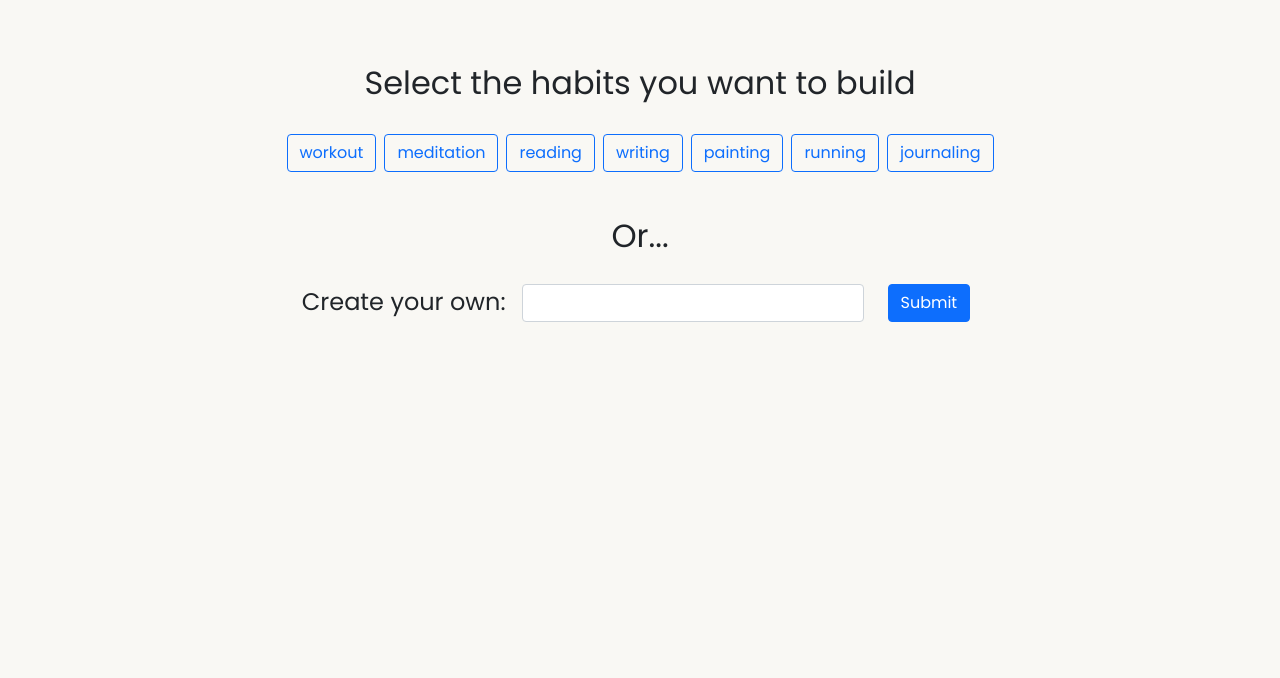
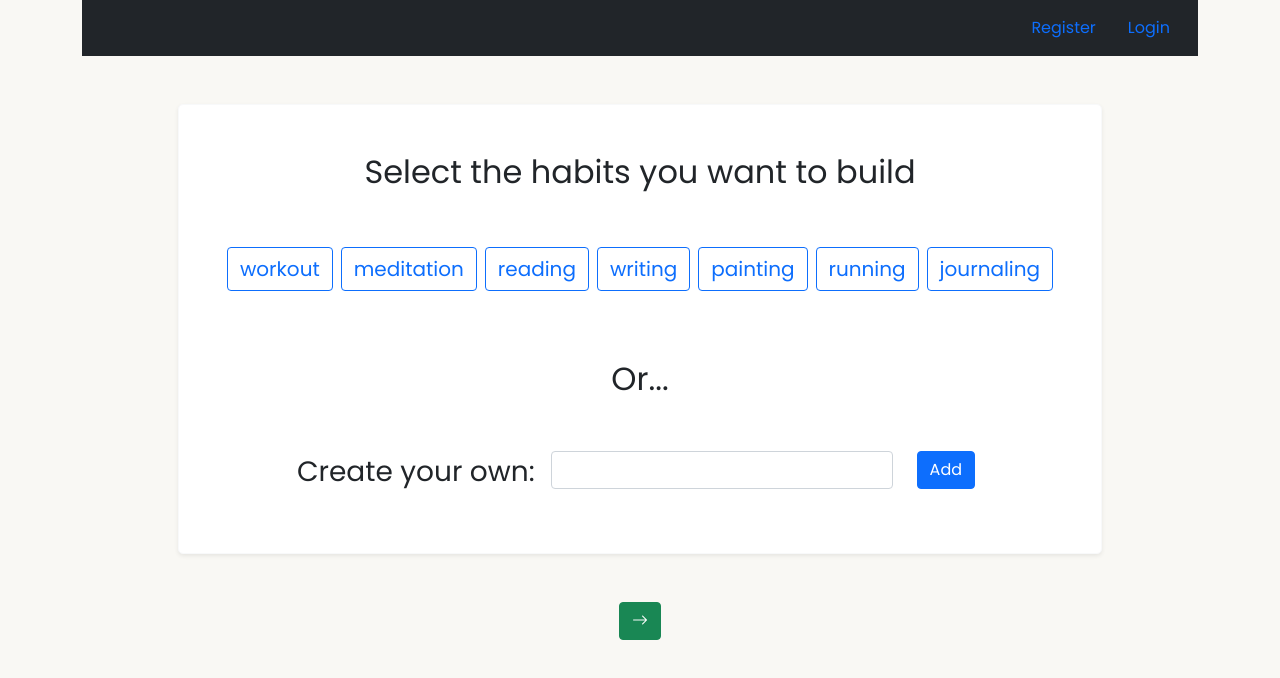
Before and after one commit to jaythanki23/habit-tracker, a React (Create React App) app in the folder client/: page / in a window 1280 px wide. Shown: the top 678 px of the page. Built offline with nearby package versions, Linux system fonts and the light colour scheme.

Commit message:
Changed the UI

```diff
--- a/client/public/index.html
+++ b/client/public/index.html
@@ -12,7 +12,12 @@
     <!-- <link rel="apple-touch-icon" href="%PUBLIC_URL%/logo192.png" /> -->
     <link rel="manifest" href="%PUBLIC_URL%/manifest.json" />
     <link href="https://cdn.jsdelivr.net/npm/bootstrap@5.0.2/dist/css/bootstrap.min.css" rel="stylesheet" integrity="sha384-EVSTQN3/azprG1Anm3QDgpJLIm9Nao0Yz1ztcQTwFspd3yD65VohhpuuCOmLASjC" crossorigin="anonymous">
-    <script src="https://kit.fontawesome.com/51c271a610.js" crossorigin="anonymous"></script>
+    <link rel="stylesheet" href="https://cdn.jsdelivr.net/npm/bootstrap-icons@1.8.1/font/bootstrap-icons.css">
+    <!-- MDB -->
+    <!-- <link
+    href="https://cdnjs.cloudflare.com/ajax/libs/mdb-ui-kit/3.11.0/mdb.min.css"
+    rel="stylesheet"
+    /> -->
 
     <title>React App</title>
   </head>
@@ -22,5 +27,10 @@
 
     <script src="https://cdn.jsdelivr.net/npm/@popperjs/core@2.9.2/dist/umd/popper.min.js" integrity="sha384-IQsoLXl5PILFhosVNubq5LC7Qb9DXgDA9i+tQ8Zj3iwWAwPtgFTxbJ8NT4GN1R8p" crossorigin="anonymous"></script>
     <script src="https://cdn.jsdelivr.net/npm/bootstrap@5.0.2/dist/js/bootstrap.min.js" integrity="sha384-cVKIPhGWiC2Al4u+LWgxfKTRIcfu0JTxR+EQDz/bgldoEyl4H0zUF0QKbrJ0EcQF" crossorigin="anonymous"></script>
+    <!-- MDB -->
+    <!-- <script
+    type="text/javascript"
+    src="https://cdnjs.cloudflare.com/ajax/libs/mdb-ui-kit/3.11.0/mdb.min.js"
+    ></script> -->
   </body>
 </html>
--- a/client/src/App.css
+++ b/client/src/App.css
@@ -9,11 +9,11 @@
   background-color: #f9f8f4;
 } */
 
-* {
+/* * {
   box-sizing: border-box;
   margin: 0;
   padding: 0;
-}
+} */
 
 /* body {
   font-size: 1rem;
--- a/client/src/App.js
+++ b/client/src/App.js
@@ -1,9 +1,10 @@
 import { BrowserRouter as Router, Routes, Route  } from 'react-router-dom';
 import Home from './components/pages/Home';
 import About from './components/pages/About';
+import Navbar from './components/layout/Navbar';
 import Register from './components/auth/Register';
 import Login from './components/auth/Login';
-import Dashboard from './components/UserDashboard/Dashboard';
+import Dashboard from './components/dashboard/Dashboard';
 import HabitState from './context/HabitState';
 
 import './App.css';
@@ -14,6 +15,7 @@ function App() {
       <Router>
         <div className='App'>
           <div className='container'>
+            <Navbar />
             <Routes>
               <Route exact path='/' element={<Home />} />
               <Route exact path='/about' element={<About />} />
--- a/client/src/components/Form/CheckboxForm.js
+++ b/client/src/components/Form/CheckboxForm.js
@@ -24,25 +24,17 @@ const CheckboxForm = () => {
   }
 
   return (
-    <div className='align-items-center'>
-      <div className="d-flex flex-column justify-content-center align-items-center gap-4 m-3 p-5 ">
-        <h2>Select the habits you want to build</h2>
+    <div className='d-flex flex-column justify-content-center align-items-center w-100 gap-5'>
+      {/* style={{"min-height": "100vh"}} */}
+      <div className="d-flex flex-column justify-content-center align-items-center gap-5 mt-5 p-5 border border-light rounded-3 shadow-sm bg-white">
+        <h2 className='fs-2'>Select the habits you want to build</h2>
         <div className='d-flex flex-row justify-content-center align-items-center flex-wrap gap-2'>
           {habits.map(habit => <Checkboxes key={habit.name} name={habit.name} status={habit.status} />)}
         </div>
         <div className='fs-2 mt-2 pt-2'>Or...</div>
-        {/* <button className='fr pa3 bw1 b--solid br2 grow bg-white' onClick={onSubmit}><i class="fa-solid fa-chevron-right"></i></button> */}
-        {/* <form>
-          <div className='f3 b' style={{'color': '#888'}}>Create your own</div>
-          <input className='dib' type='text' name='create' value={text} onChange={onChange} id='input'/>
-          <button type='submit' className='ma2 pa2 w3 bg-green bn grow' onClick={onClick}>
-            <i className="fa-solid fa-right-to-bracket"></i>
-          </button>
-          {text && <div>{text}</div> }
-        </form> */}
         <form className="row g-2">
           <div className="col-auto">
-            <label htmlFor="pt" className="fs-4">Create your own:</label>
+            <label htmlFor="pt" className="fs-3">Create your own:</label>
             {/* <input type="text" readonly className="form-control-plaintext" id="pt" value="Create your own:" /> */}
           </div>
           <div className="col-auto mx-2">
@@ -50,10 +42,11 @@ const CheckboxForm = () => {
             <input type="text" className="form-control" value={text} onChange={onChange} />
           </div>
           <div className="col-auto mx-2">
-            <button type="submit" className="btn btn-primary mb-3" onClick={onClick}>Submit</button>
+            <button type="submit" className="btn btn-primary mb-3" onClick={onClick}>Add</button>
           </div>
         </form>
       </div>
+      <button type='button' className='btn btn-success' onClick={onSubmit}><i class="bi bi-arrow-right"></i></button>
     </div>
   )
 }
--- a/client/src/components/Form/Checkboxes.js
+++ b/client/src/components/Form/Checkboxes.js
@@ -19,7 +19,7 @@ const Checkboxes = ({ name, status }) => {
         </div>
       </label> */}
       <input type="checkbox" className="btn-check" name={name} value={name} onChange={onChecked} id={name} checked={status} autoComplete="off" />
-      <label className="btn btn-outline-primary" htmlFor={name}>{name}</label>
+      <label className="fs-5 btn btn-outline-primary" htmlFor={name}>{name}</label>
     </div>
   )
 }
--- a/client/src/components/UserDashboard/TodayDate.js
+++ b/client/src/components/dashboard/CurrentDate.js
@@ -1,6 +1,6 @@
 import React from 'react'
 
-const TodayDate = () => {
+const CurrentDate = () => {
   // Get date
   const d = new Date();
 
@@ -17,8 +17,8 @@ const TodayDate = () => {
   const date = d.getDate();
 
   return (
-    <div className='f2 ma1'>{day}, {month} {date}</div>
+    <div className='fs-2 m-2 p-2'>{day}, {month} {date}</div>
   )
 }
 
-export default TodayDate
+export default CurrentDate;
--- a/client/src/components/UserDashboard/Dashboard.js
+++ b/client/src/components/dashboard/Dashboard.js
@@ -1,12 +1,12 @@
 import { React } from 'react'
 import DashboardHabits from './DashboardHabits';
-import Date from './TodayDate';
+import CurrentDate from './CurrentDate';
 
 const Dashboard = () => {
 
   return (
     <div>
-      <Date />
+      <CurrentDate />
       <DashboardHabits />
     </div>
   )
--- a/client/src/components/UserDashboard/DashboardHabits.js
+++ b/client/src/components/dashboard/DashboardHabits.js
@@ -8,13 +8,13 @@ const DashboardHabits = () => {
   const myHabits = habits.filter(habit => habit.status === true);
 
   return (
-    <div className='center bn br3 w-70 vh-75 mt5 pa5 bg-white shadow-1'>
-      <table>
+    <div className='m-4 p-4'>
+      <table className='table'>
         <thead>
           <tr>
-            <th>Habit</th>
-            <th>Completion</th>
-            <th>Duration (in mins)</th>
+            <th scope='col'>Habit</th>
+            <th scope='col'>Completion</th>
+            <th scope='col'>Duration (in mins)</th>
           </tr>
         </thead>
         <tbody>
--- a/client/src/components/UserDashboard/Habit.js
+++ b/client/src/components/dashboard/Habit.js
@@ -31,7 +31,7 @@ const Habit = ({ name }) => {
           <td>{name}</td>
           <td><input type='checkbox' name='habit' onChange={onChecked} /></td>
           <td><input type='number' id='duration' onChange={onChange} /></td>
-          <td><button type='button' className='f6 grow no-underline br-pill ba ph3 pv2 mb2 dib bg-green' onClick={onSubmit} disabled={!isChecked}>Submit</button></td>
+          <td><button type='button' className='btn btn-success' onClick={onSubmit} disabled={!isChecked}>Submit</button></td>
         </tr>
       }
     </>
--- /dev/null
+++ b/client/src/components/layout/Navbar.js
@@ -0,0 +1,23 @@
+import React from 'react';
+import { Link } from 'react-router-dom';
+
+const Navbar = () => {
+  return (
+    <nav className='navbar navbar-light bg-dark'>
+      <div className='container justify-content-end'>
+        <Link to='/register' className='nav-link float-end' >Register</Link>
+        <Link to='/login' className='nav-link active' >Login</Link>
+        {/* <ul className='navbar-nav'>
+          <li className='nav-item'>
+            <Link to='/register' className='nav-link active' >Register</Link>
+          </li>
+          <li className='nav-item'>
+            <Link to='/login' className='nav-link active' >Login</Link>
+          </li>
+        </ul> */}
+      </div>
+    </nav>
+  )
+}
+
+export default Navbar
--- a/client/src/components/pages/Home.js
+++ b/client/src/components/pages/Home.js
@@ -1,7 +1,7 @@
 import React from 'react';
 import Register from '../auth/Register';
 import CheckboxForm from '../form/CheckboxForm';
-import Dashboard from '../UserDashboard/Dashboard';
+import Dashboard from '../dashboard/Dashboard';
 
 const Home = () => {
   const isLoggedIn = false;
```
